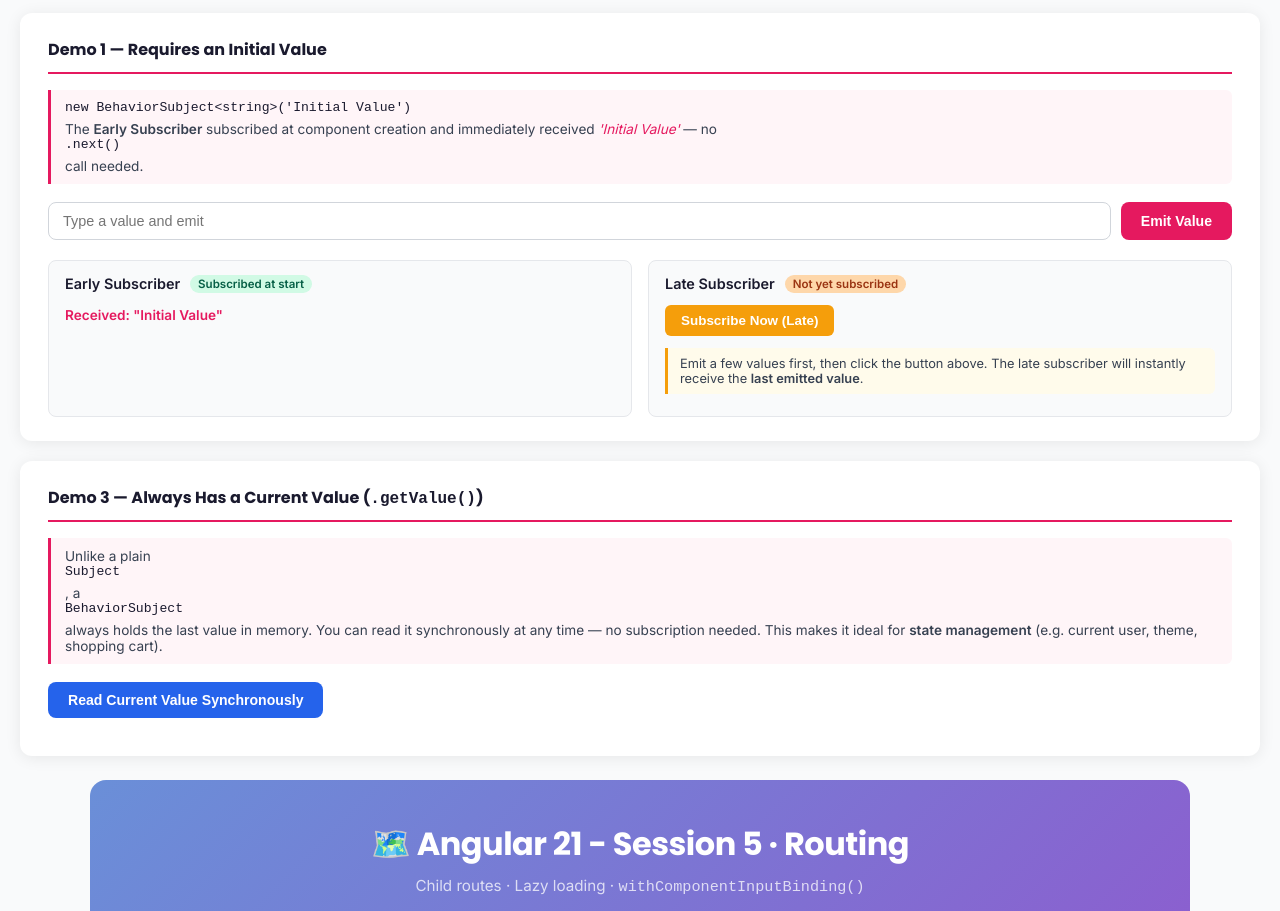
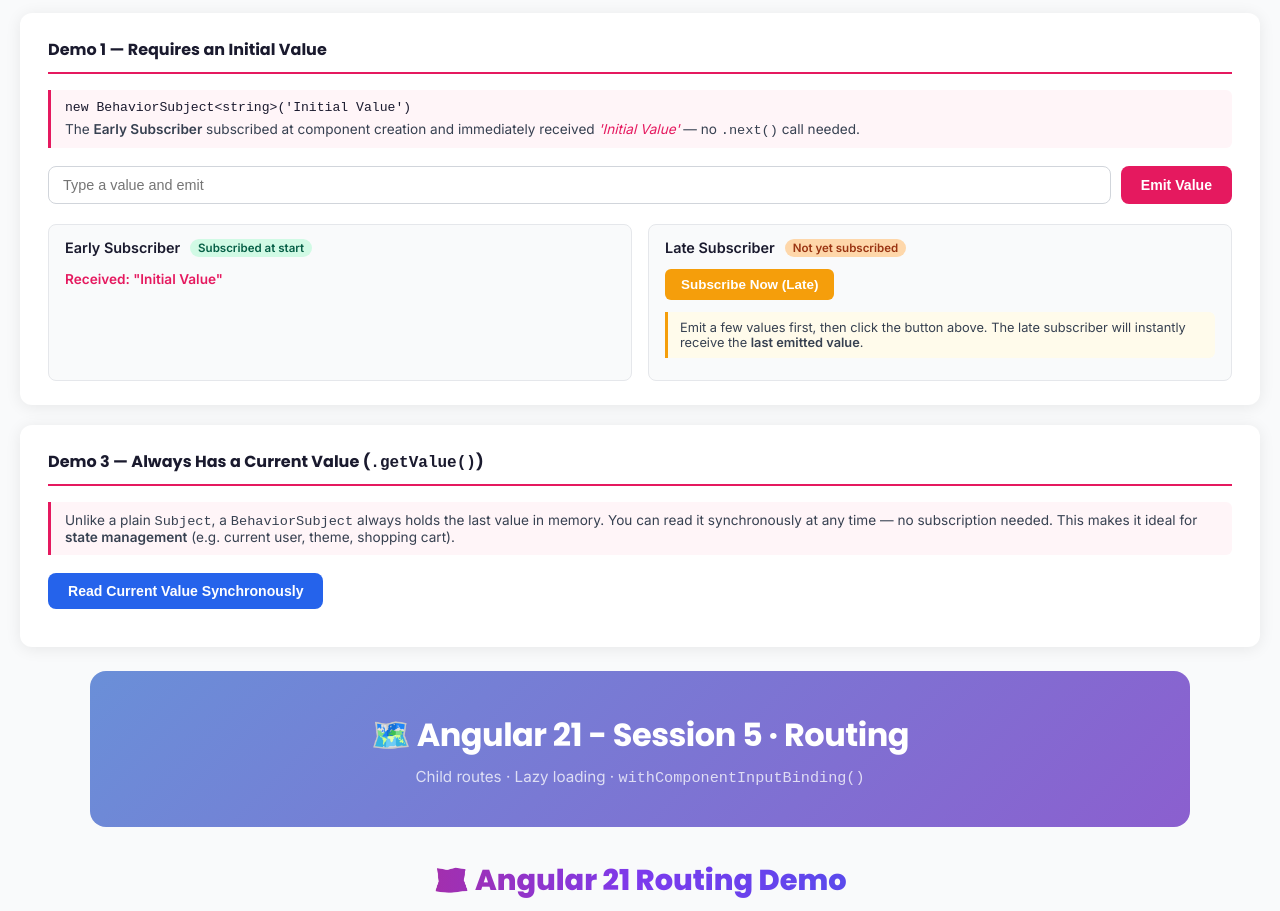
Before and after one commit to SagarPuneria/Angular-21-project, an Angular app in the folder angular-v21-project/: page /home in a window 1280 px wide. Shown: the part 8860-9771 px from the top of the page. Built offline with nearby package versions, Linux system fonts and the light colour scheme.

Commit message:
style(behavior-subject-deep-dive): update code block styling for clarity
Improve the styling of the standalone <code> block to ensure it is
distinct from inline <code> elements within paragraphs. This change
enhances readability and maintains consistent design across the
component.

```diff
--- a/angular-v21-project/src/app/CommunicationWithService/behavior-subject-deep-dive/behavior-subject-deep-dive.scss
+++ b/angular-v21-project/src/app/CommunicationWithService/behavior-subject-deep-dive/behavior-subject-deep-dive.scss
@@ -36,7 +36,8 @@
   font-size: 0.85rem;
   color: #374151;
 
-  code {
+  // Only the standalone <code> block (direct child) — not inline <code> inside <p>
+  > code {
     display: block;
     font-size: 0.82rem;
     color: #1a1a2e;
```
